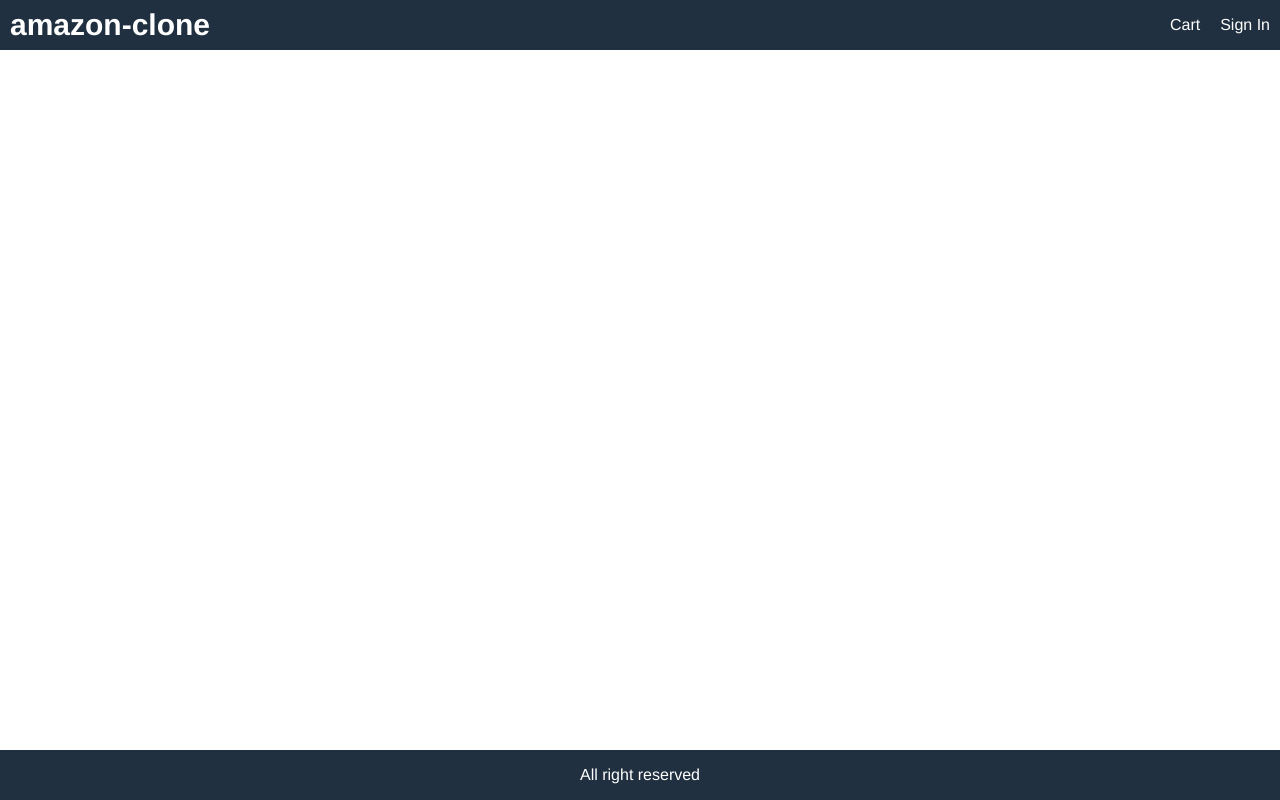
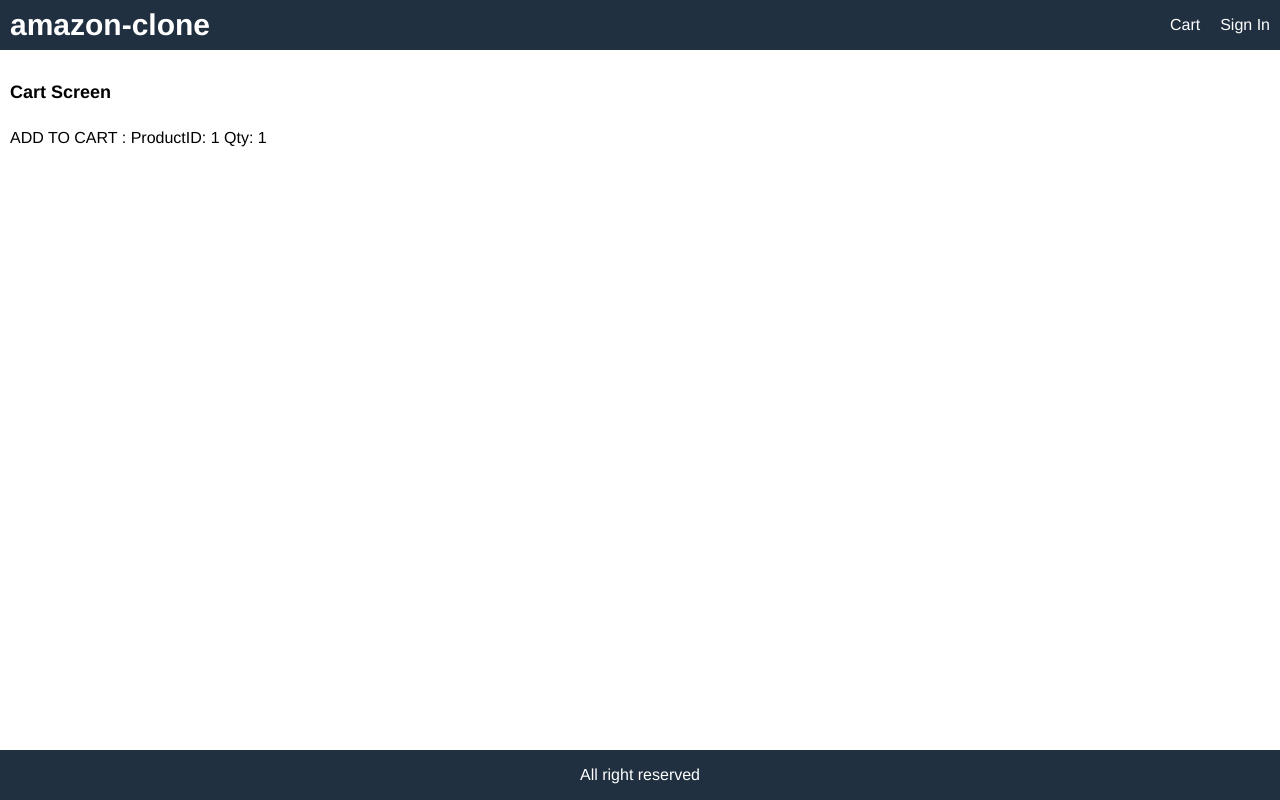
Before and after one commit to kholub1989/amazon-clone-full-ecomm, a React (Create React App) app in the folder web/: page /cart/1 in a window 1280 px wide. Built offline with nearby package versions, Linux system fonts and the light colour scheme.

Commit message:
add Cart screen

```diff
--- a/web/src/App.js
+++ b/web/src/App.js
@@ -2,6 +2,7 @@
 import { BrowserRouter as Router, Route } from "react-router-dom";
 import HomeScreen from "./screens/HomeScreen";
 import ProductScreen from "./screens/ProductScreen";
+import CartScreen from "./screens/CartScreen";
 
 function App() {
   return (
@@ -19,6 +20,7 @@
           </div>
         </header>
         <main>
+          <Route path="/cart/:id?" component={CartScreen} />
           <Route path="/product/:id" component={ProductScreen} />
           <Route path="/" component={HomeScreen} exact />
         </main>
--- /dev/null
+++ b/web/src/screens/CartScreen.js
@@ -0,0 +1,16 @@
+import React from "react";
+
+export default function CartScreen(props) {
+  const productId = props.match.params.id;
+  const qty = props.location.search
+    ? Number(props.location.search.split("=")[1])
+    : 1;
+  return (
+    <div>
+      <h1>Cart Screen</h1>
+      <p>
+        ADD TO CART : ProductID: {productId} Qty: {qty}
+      </p>
+    </div>
+  );
+}
--- a/web/src/screens/ProductScreen.js
+++ b/web/src/screens/ProductScreen.js
@@ -18,7 +18,7 @@
   }, [dispatch, productId]);
 
   const addToCartHandler = () => {
-    props.history.push(`/cart/${productId}?qty={qty}`);
+    props.history.push(`/cart/${productId}?qty=${qty}`);
   };
 
   return (
```
